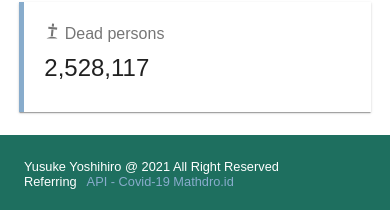
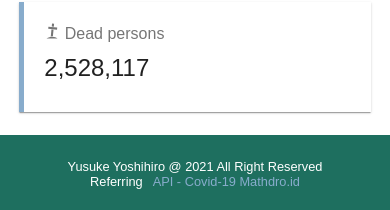
Before and after one commit to YusukeYoshihiro/Covid_19_Dashboard, a React (Create React App) app: page / in a window 390 px wide. Shown: the part 836-1046 px from the top of the page. Built offline with nearby package versions, Linux system fonts and the light colour scheme; no server answers; a web font is replaced by a local one.

Commit message:
adjust PieChart color on hover

```diff
--- a/package.json
+++ b/package.json
@@ -13,7 +13,6 @@
     "@types/react": "^16.14.4",
     "@types/react-dom": "^16.9.11",
     "@types/react-redux": "^7.1.16",
-    "@types/styled-components": "^5.1.7",
     "axios": "^0.21.1",
     "chart.js": "^2.9.4",
     "react": "^17.0.1",
--- a/src/features/covid/Footer/Footer.module.css
+++ b/src/features/covid/Footer/Footer.module.css
@@ -1,8 +1,9 @@
-.footerStyles {
+footer {
   background-color: rgb(30, 111, 95);
   color: #fff;
   padding: 24px;
   margin-top: 20px;
+  text-align: center;
 }
 
 a {
@@ -12,11 +13,11 @@ a {
 
 @media screen and (max-width: 768px){
   .footerStyles {
-    font-size:0.8rem;
+    font-size:0.8rem !important;
   }
 }
 @media screen and (max-width: 320px){
   .footerStyles {
-    font-size:0.7rem;
+    font-size:0.7rem !important;
   }
 }
--- a/src/features/covid/PieChart/PieChart.tsx
+++ b/src/features/covid/PieChart/PieChart.tsx
@@ -27,7 +27,8 @@ const PieChart = () => {
               "rgb(110, 189, 158)",
               "rgb(201, 215, 212)",
             ],
-            hoverBackgroundColor: ["#36A2EB", "##cb371", "#FF6384"],
+
+            hoverBackgroundColor: ["#36A2EB", "rgb(235, 225, 85)", "#FF6384"],
             borderColor: ["transparent", "transparent", "transparent"],
           },
         ],
```
Also changed, not shown: 1 other file (tests, documents, lock files or other folders).
